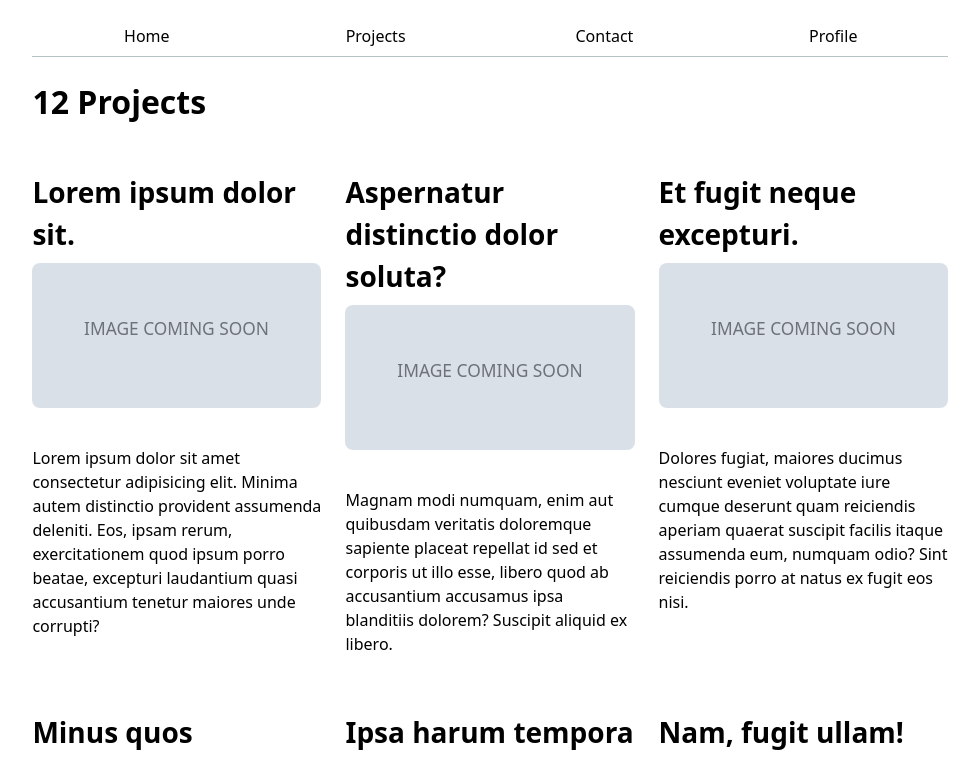
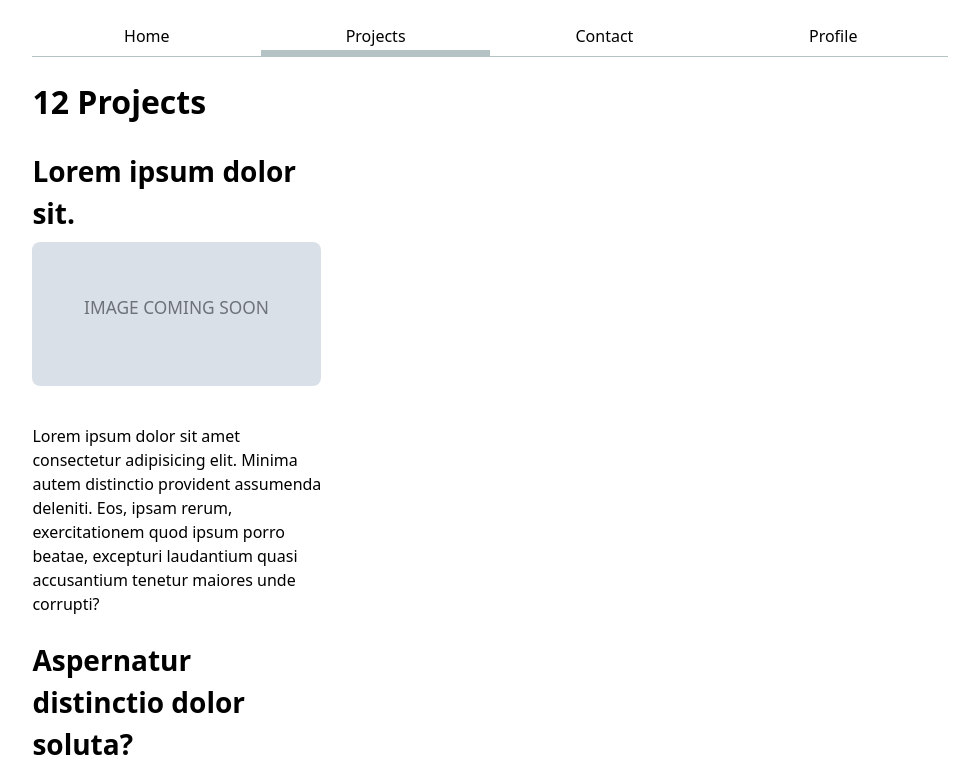
Before and after one commit to Jaeun-Park/visualization-portfolio, a SvelteKit app: page /projects in a window 1280 px wide. Shown: the top 761 px of the page, without its empty margins (150-1129 px from the left). Built offline with nearby package versions, Linux system fonts and the light colour scheme.

Commit message:
Fixed navigation and project layout styles

```diff
--- a/package.json
+++ b/package.json
@@ -11,7 +11,7 @@
 		"@sveltejs/adapter-auto": "^3.0.0",
 		"@sveltejs/adapter-static": "^3.0.5",
 		"@sveltejs/kit": "^2.0.0",
-		"@sveltejs/vite-plugin-svelte": "^3.0.0",
+		"@sveltejs/vite-plugin-svelte": "^4.0.0-next.6",
 		"svelte": "^5.0.0-next.254",
 		"vite": "^5.0.3"
 	},
--- a/src/lib/Project.svelte
+++ b/src/lib/Project.svelte
@@ -9,7 +9,7 @@
     <!-- Use svelte:element to dynamically set the heading level -->
     <svelte:element this={"h" + hLevel}>{data.title}</svelte:element>
 
-    <img src="{data.image}" alt="">
+    <img src="{data.image}" alt="{data.title} project image" />
     <p>{data.description}</p>
 </article>
 
--- a/src/routes/+layout.svelte
+++ b/src/routes/+layout.svelte
@@ -1,6 +1,6 @@
 <script>
-    // import { page } from '$app/stores'; // Import the page store to access the current route
-    import { page, base } from '$app/stores'; // Import the base and page store
+    import { page } from '$app/stores'; // Import the page store to access the current route
+    // import { page, base } from '$app/stores'; // Import the base and page store
 
     let pages = [
         {url: "/", title: "Home"},
@@ -12,10 +12,10 @@
 
 <nav>
   {#each pages as p}
-      <a href={base + p.url}
+      <a href={p.url}
           target={p.url.startsWith("http") ? "_blank" : null}
           rel={p.url.startsWith("http") ? "noopener noreferrer" : null}
-          class:current={$page.url.pathname === (base + p.url)}>
+          class:current={$page.url.pathname === p.url}>
           {p.title}
       </a>
   {/each}
--- a/src/routes/+page.svelte
+++ b/src/routes/+page.svelte
@@ -30,7 +30,7 @@
         {/each}
     </div>
 
-
+<!--
 <style>
     .projects { /* Layout of the project list */
       display: flex;
@@ -38,4 +38,4 @@
       justify-content: space-between; /* Space items evenly */
       flex-wrap: wrap; /* Allows items to wrap if necessary */
     }
-</style>
+</style> -->
--- a/src/routes/projects/+page.svelte
+++ b/src/routes/projects/+page.svelte
@@ -15,11 +15,11 @@
         {/each}
     </div>
 
-<style>
+<!-- <style>
     .projects { /* Layout of the project list */
       display: flex;
       gap: 1rem; /* Space between the project items */
       justify-content: space-between; /* Space items evenly */
       flex-wrap: wrap; /* Allows items to wrap if necessary */
     }
-</style>
+</style> -->
--- a/svelte.config.js
+++ b/svelte.config.js
@@ -10,9 +10,6 @@ const config = {
 			// Set the base path for GitHub Pages
 			base: process.argv.includes('dev') ? '' : '/visualization-portfolio'
 		},
-		prerender: {
-			default: true // Automatically prerender all pages
-		}
 	}
 };
 
```
Also changed, not shown: 1 other file (tests, documents, lock files or other folders).
